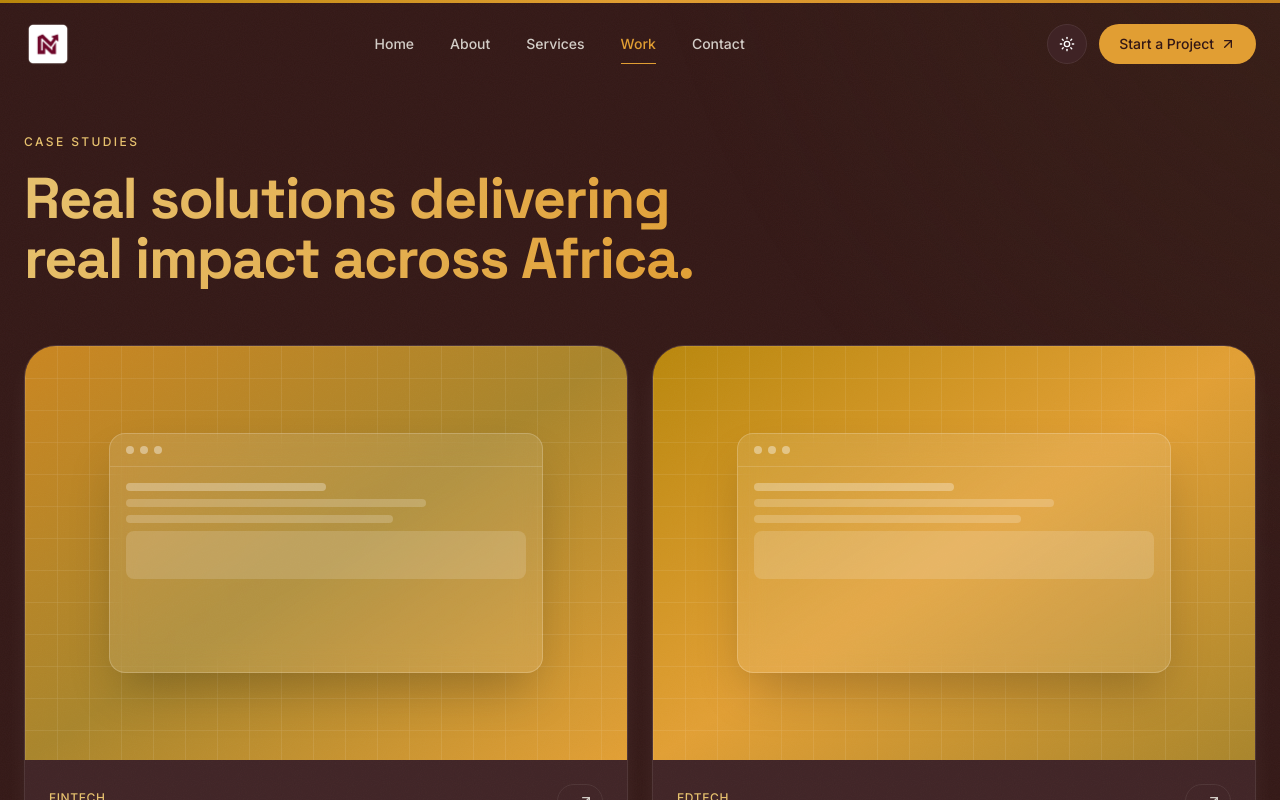
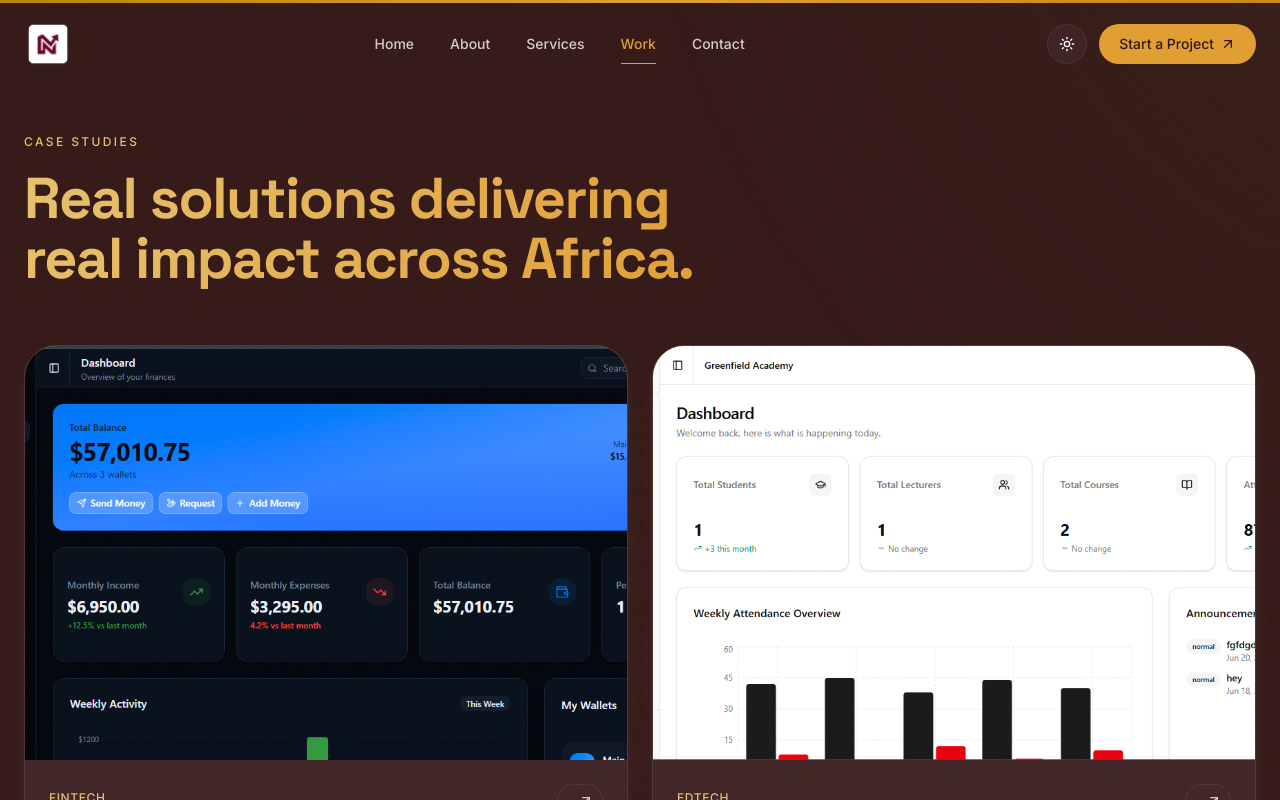
Before and after one commit to Kingloic250/Novarchin, a React (Vite) app: page /work in a window 1280 px wide. Shown: the top 800 px of the page. Built offline with nearby package versions, Linux system fonts and the light colour scheme.

Commit message:
add project thumbnails to work cards

```diff
--- a/src/components/sections/CaseStudies.tsx
+++ b/src/components/sections/CaseStudies.tsx
@@ -11,6 +11,7 @@ interface Project {
   tags: string[];
   gradient: string;
   accent: string;
+  image?: string;
   href?: string;
 }
 
@@ -23,6 +24,7 @@ const projects: Project[] = [
     tags: ['React', 'TypeScript', 'Tailwind CSS', 'Vercel'],
     gradient: 'from-amber-500 via-amber-600 to-wine-700',
     accent: 'text-white',
+    image: '/movara.png',
     href: 'https://movara-xi.vercel.app/',
   },
   {
@@ -33,6 +35,7 @@ const projects: Project[] = [
     tags: ['React', 'TypeScript', 'Node.js', 'PostgreSQL'],
     gradient: 'from-wine-600 via-wine-700 to-amber-600',
     accent: 'text-amber-200',
+    image: '/coreEd.png',
     href: 'https://core-ed-ten.vercel.app/',
   },
 ];
@@ -46,6 +49,14 @@ function ProjectCard({ project }: { project: Project }) {
           project.gradient,
         )}
       >
+        {project.image ? (
+          <img
+            src={project.image}
+            alt={`${project.name} preview`}
+            className="absolute inset-0 h-full w-full object-cover"
+          />
+        ) : (
+          <>
             <div
               className="absolute inset-0 opacity-20"
               style={{
@@ -69,6 +80,8 @@ function ProjectCard({ project }: { project: Project }) {
                 </div>
               </div>
             </div>
+          </>
+        )}
 
         <div className="absolute inset-0 flex flex-col justify-end bg-gradient-to-t from-black/70 via-black/10 to-transparent p-7 opacity-0 transition-opacity duration-400 group-hover:opacity-100">
           <p className={cn('max-w-md text-sm leading-relaxed', project.accent)}>
```
Also changed, not shown: public/coreEd.png (added), public/movara.png (added). Lines whose indentation alone changed are shown as unchanged.
